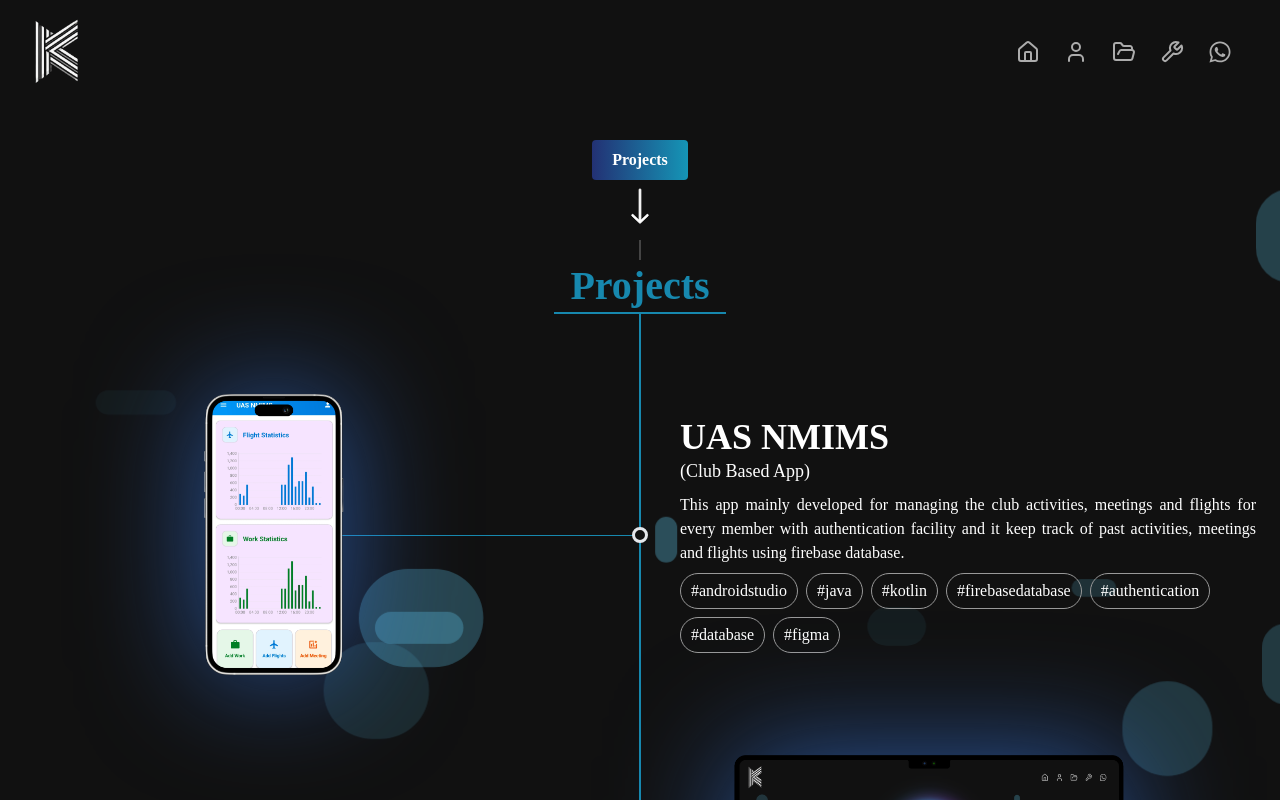
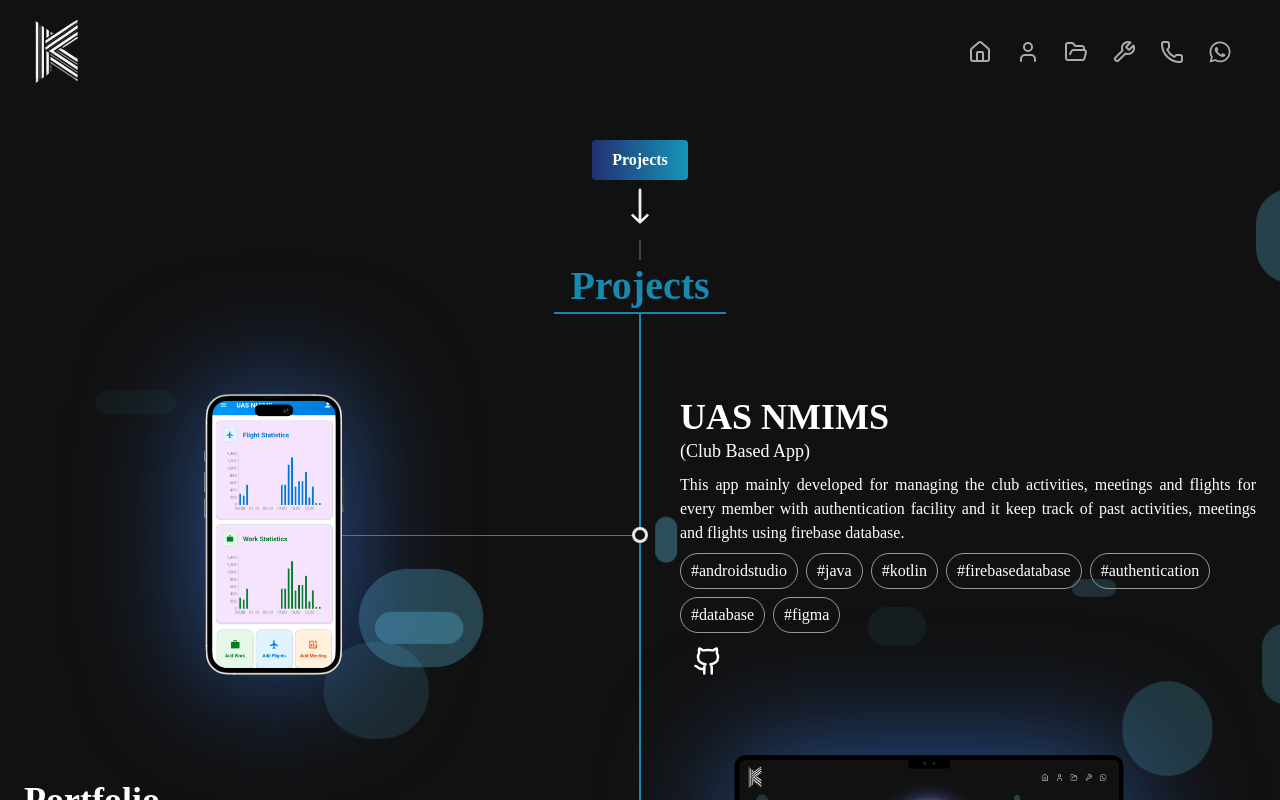
Before and after one commit to KapilAgrawal2005/Portfolio, a React (Vite) app: page /projects in a window 1280 px wide. Shown: the top 800 px of the page. Built offline with nearby package versions, Linux system fonts and the light colour scheme.

Commit message:
add vercel.json file

```diff
--- a/src/components/Header/Header.jsx
+++ b/src/components/Header/Header.jsx
@@ -50,11 +50,11 @@
           }
           tooltip="Tools and Technologies"
         />
-        {/* <IconWithTooltip
+        <IconWithTooltip
           icon={<Phone />}
           tooltip="Phone"
           href="tel:7340194848"
-        /> */}
+        />
         <IconWithTooltip
           icon={<FaWhatsapp className="text-2xl" />}
           tooltip="WhatsApp"
--- a/src/components/Projects/ProjectCard.jsx
+++ b/src/components/Projects/ProjectCard.jsx
@@ -1,5 +1,5 @@
 import React from "react";
-import { ExternalLink } from "lucide-react";
+import { ExternalLink, Github } from "lucide-react";
 
 const ProjectCard = ({ project, index }) => {
   const isEven = index % 2 === 0;
@@ -60,6 +60,9 @@
             </li>
           ))}
         </ul>
+        <a href={project.gitlink}>
+          <Github className="mt-4 ml-4 cursor-pointer transition-transform duration-300 ease-in-out hover:text-[#187EA7] scale-125" />
+        </a>
       </div>
     </div>
   );
--- a/src/components/Projects/Projects.jsx
+++ b/src/components/Projects/Projects.jsx
@@ -22,6 +22,7 @@
         "#database",
         "#figma",
       ],
+      gitlink: "https://github.com/KapilAgrawal2005/UAS-NMIMS",
     },
     {
       title: "Portfolio",
@@ -40,6 +41,7 @@
         "#javascript",
         "#figma",
       ],
+      gitlink: "https://github.com/KapilAgrawal2005/UAS-NMIMS",
     },
   ];
 
```
Also changed, not shown: vercel.json (added).
